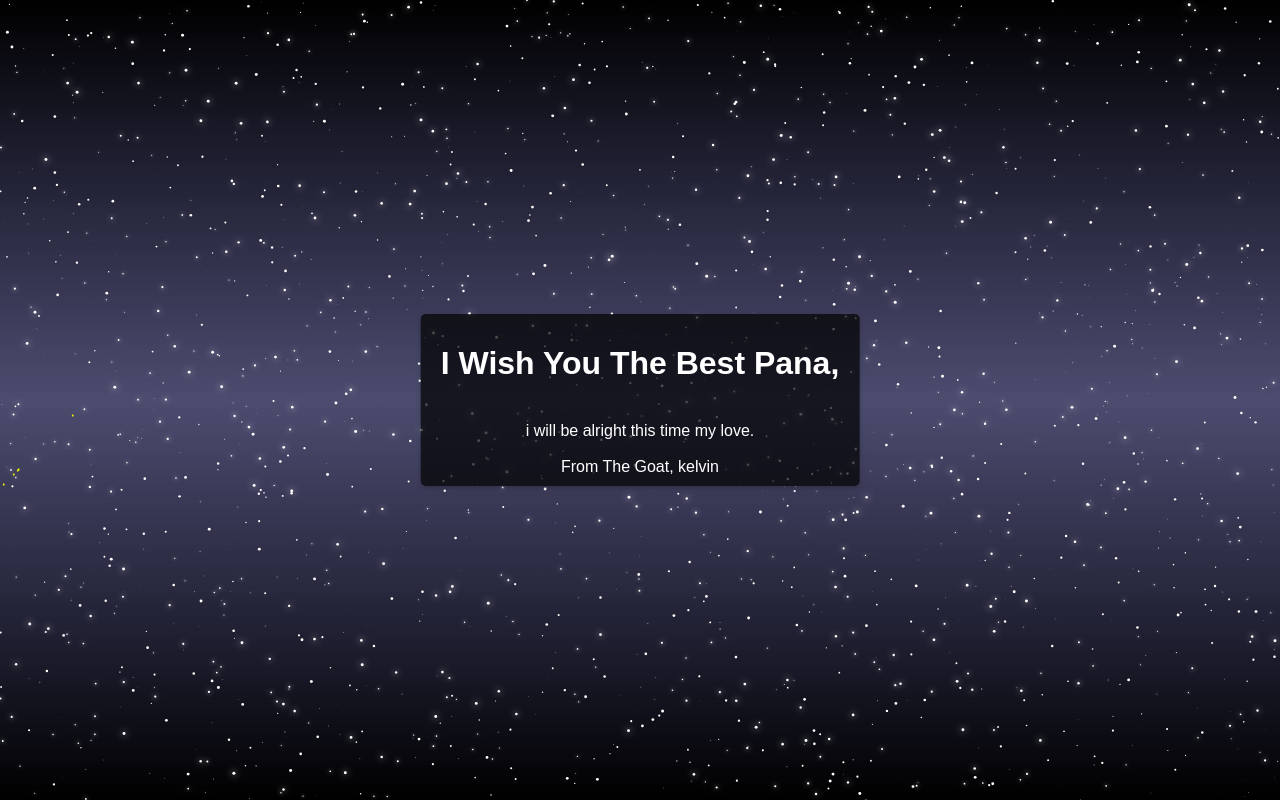
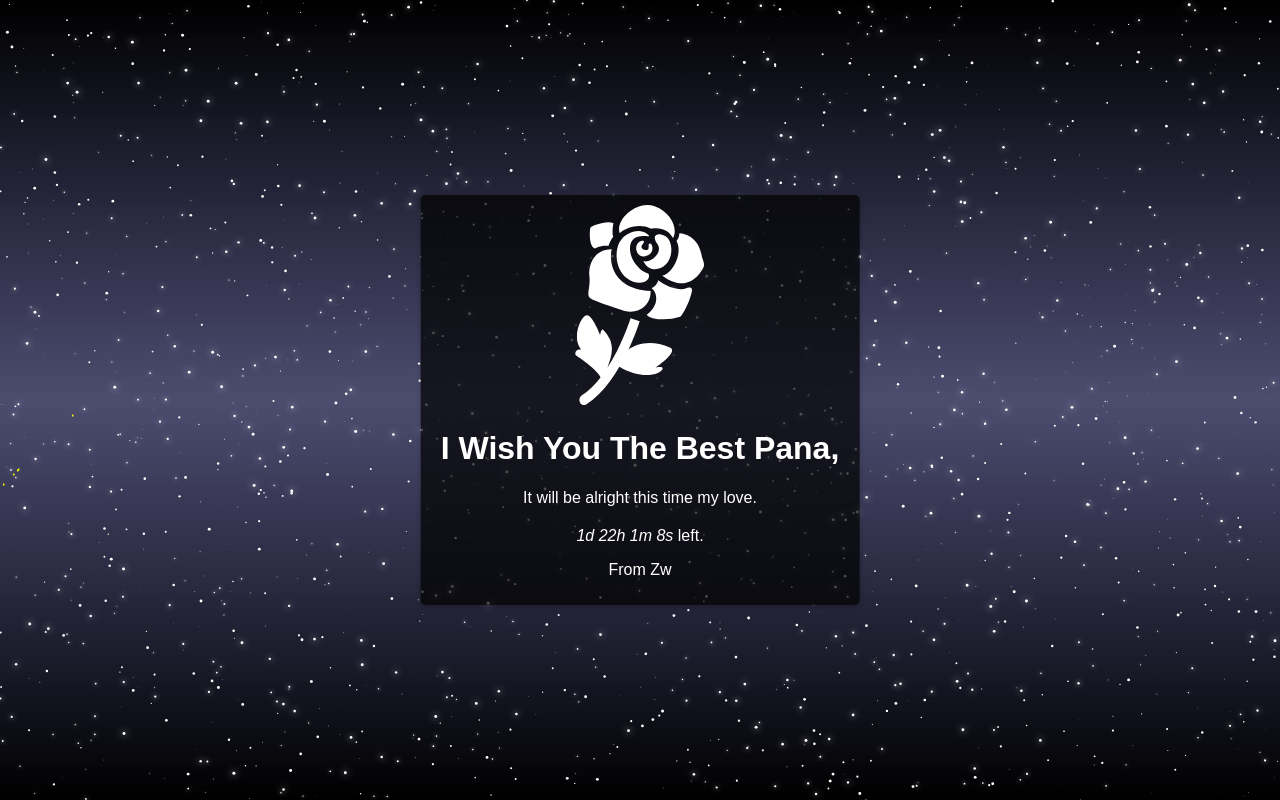
Before and after one commit to Zawala/Zawala.github.io, a plain HTML site: page index.html in a window 1280 px wide. Drawn offline with Linux system fonts and the light colour scheme.

Commit message:
fix text edits

```diff
--- a/index.html
+++ b/index.html
@@ -39,37 +39,70 @@
             text-align: center;
 
         }
+        .floating-div img {
+            max-width: 200px;
+            max-height: 200px;
+            }
+
+        .message {
+            margin-bottom: 20px;
+            }
+
+            .signature {
+            margin-top: 20px;
+            }
+
+            #demo {
+            font-style: italic;
+            }
       </style>
-</head>
-<body>
+    </head>
+    <body>
     <div class="floating-div">
-       <h1>I Wish You The Best Pana,</h1><br>
-        i will be alright this time my love.<br>
+        <img src="images/rose-7-svgrepo-com.svg" alt="Rose" />
 
-        <br>
-        From The Goat, kelvin
+        <div class="message">
+          <h1>I Wish You The Best Pana,</h1>
+          <p>It will be alright this time my love.</p>
+        </div>
+
+        <div class="signature">
+          <span id="demo"></span>
+          <span>left.</span>
+          <p>From Zw</p>
+        </div>
       </div>
     <canvas id="starCanvas"></canvas>
 
     <script>
-        /**
-         * author: @manufosela
-         * copyleft 2013-2023
-         *
-         * Created: 2013/08/27
-         * Updated to ES6: 2023/12/03
-         *
-         * ShootingStar class Main Methods:
-         *   launch: launch shooting stars every N seconds received by              param. 10 seconds by default.
-         *   launchStar: launch a shooting star. Received options                  object by param with:
-         *               - dir (direction between 0 and 1)
-         *               - life (between 100 and 400)
-         *               - beamSize (between 400 and 700)
-         *               - velocity (between 2 and 10)
-         *
-         * Before It was necessary to use jQuery (this code is before ES6)
-         * Not After 2023 December.
-         */
+        // Set the date we're counting down to
+            var countDownDate = new Date("Nov 5, 2024 09:00:25").getTime();
+
+            // Update the count down every 1 second
+            var x = setInterval(function() {
+
+            // Get today's date and time
+            var now = new Date().getTime();
+
+            // Find the distance between now and the count down date
+            var distance = countDownDate - now;
+
+            // Time calculations for days, hours, minutes and seconds
+            var days = Math.floor(distance / (1000 * 60 * 60 * 24));
+            var hours = Math.floor((distance % (1000 * 60 * 60 * 24)) / (1000 * 60 * 60));
+            var minutes = Math.floor((distance % (1000 * 60 * 60)) / (1000 * 60));
+            var seconds = Math.floor((distance % (1000 * 60)) / 1000);
+
+            // Display the result in the element with id="demo"
+            document.getElementById("demo").innerHTML = days + "d " + hours + "h "
+            + minutes + "m " + seconds + "s ";
+
+            // If the count down is finished, write some text
+            if (distance < 0) {
+                clearInterval(x);
+                document.getElementById("demo").innerHTML = "EXPIRED";
+            }
+            }, 1000);
 
         const starsNum = 2000;
         document.addEventListener('DOMContentLoaded', () => {
```
Also changed, not shown: images/rose-2-svgrepo-com.svg (added), images/rose-7-svgrepo-com.svg (added).
